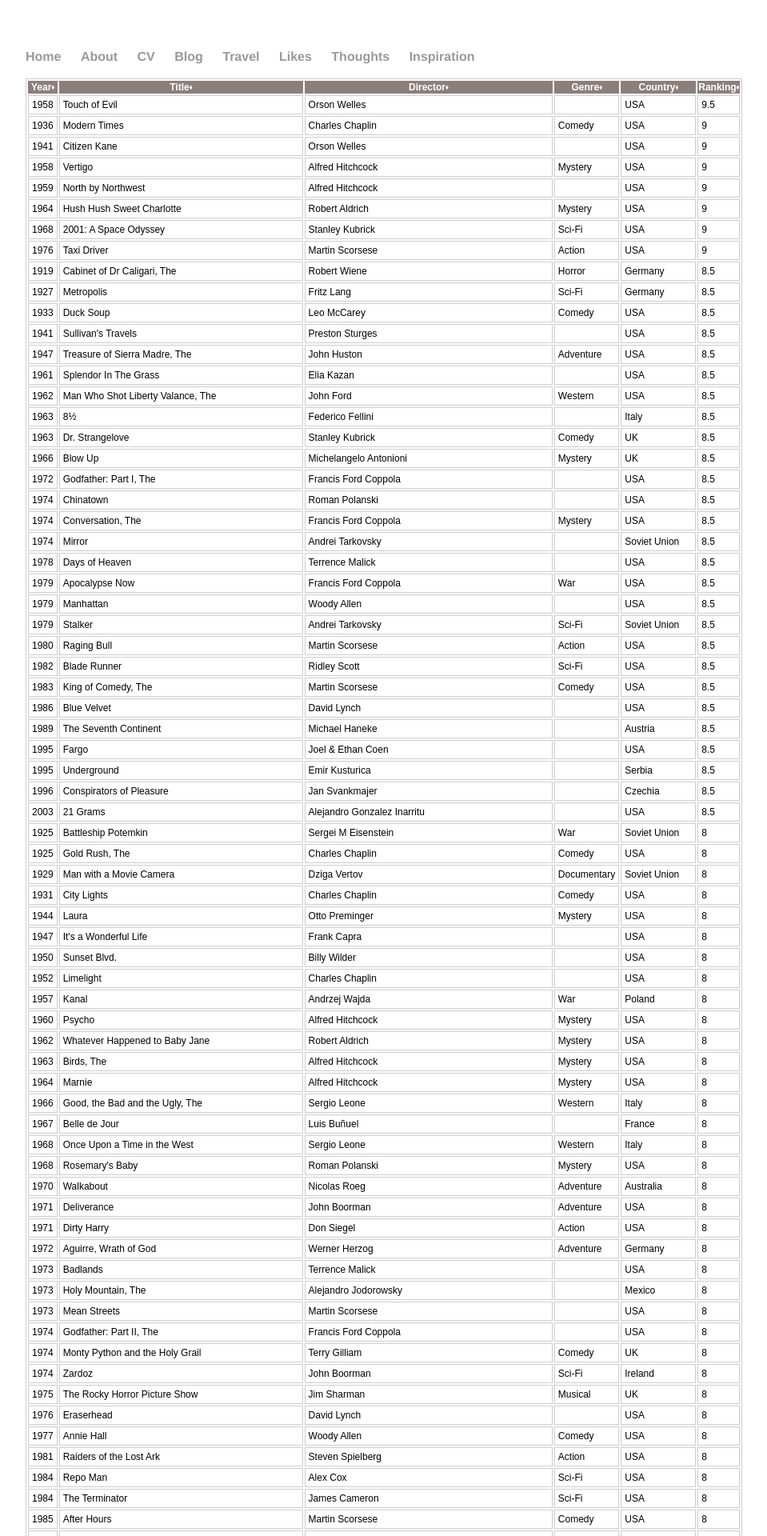
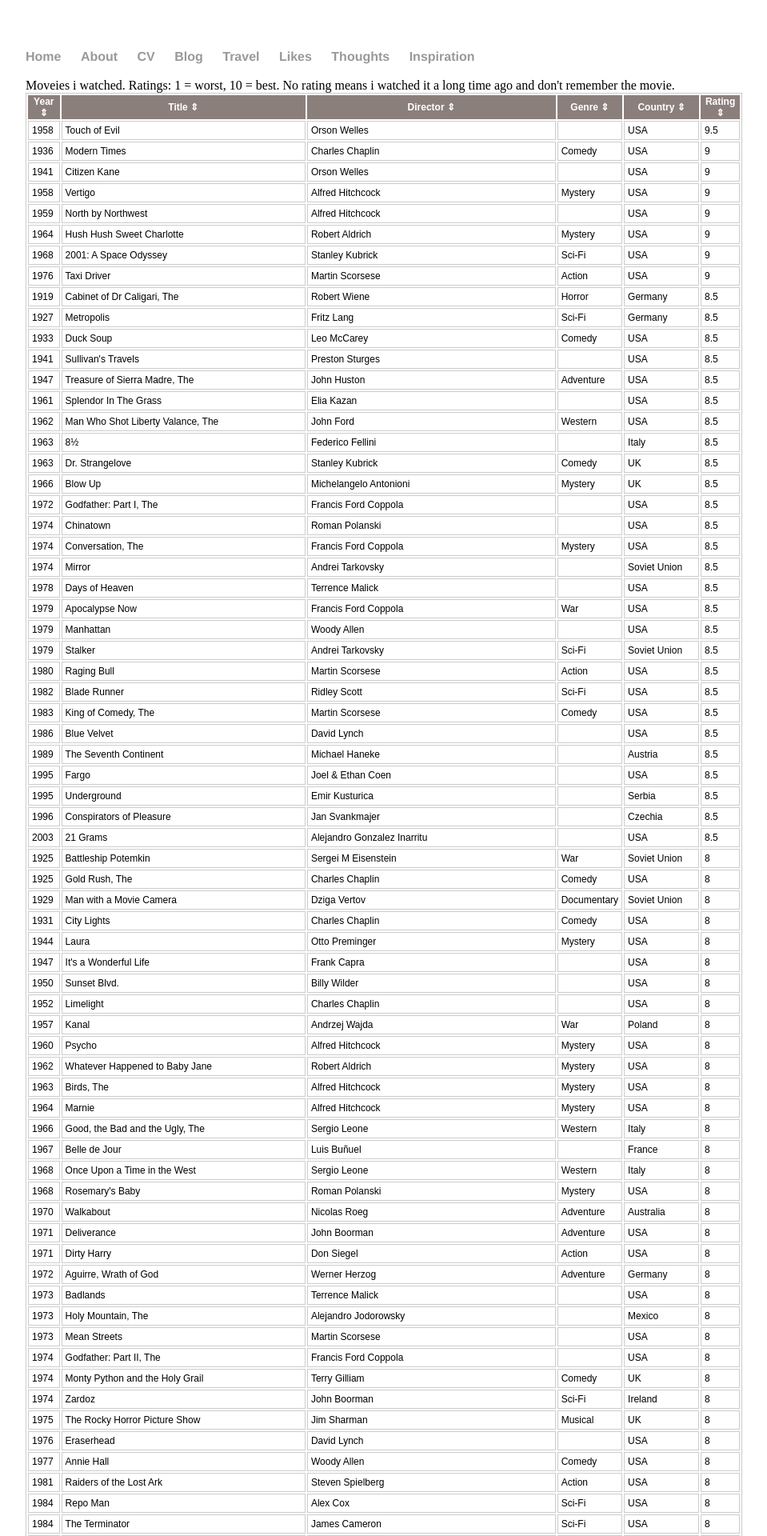
Before and after one commit to witba/witba.github.io, a Jekyll site: the page built from likes/index.html, in a window 1280 px wide. Shown: the top 1920 px of the page at 80% size, without its empty margins (160-1119 px from the left). Built offline with Jekyll 4.4.1, drawn with Linux system fonts in a browser that asks for light colours.

Commit message:
Update index.html

```diff
--- a/likes/index.html
+++ b/likes/index.html
@@ -1,13 +1,17 @@
 ---
 layout: default
-title: Movies i watched
+title: Likes
 ---
+
+Moveies i watched.
+Ratings: 1 = worst, 10 = best.
+No rating means i watched it a long time ago and don't remember the movie.
 
 <script src="/js/sorttable.js"></script>
 
 <style type="text/css">
 	table.sortable th:not(.sorttable_sorted):not(.sorttable_sorted_reverse):not(.sorttable_nosort):after {
-    content: "\2B2A"
+    content: " \21D5"
 }
 	table.sortable {
 		font-size: 12px;
@@ -27,7 +31,7 @@ title: Movies i watched
 </style>
 
 <table class="sortable">
-<thead><tr class="tableizer-firstrow"><th>Year</th><th>Title</th><th>Director</th><th>Genre</th><th>Country</th><th>Ranking</th></tr></thead><tbody>
+<thead><tr class="tableizer-firstrow"><th>Year</th><th>Title</th><th>Director</th><th>Genre</th><th>Country</th><th>Rating</th></tr></thead><tbody>
  <tr><td>1958</td><td>Touch of Evil </td><td>Orson Welles </td><td>&nbsp;</td><td>USA</td><td>9.5</td></tr>
  <tr><td>1936</td><td>Modern Times </td><td>Charles Chaplin </td><td>Comedy</td><td>USA</td><td>9</td></tr>
  <tr><td>1941</td><td>Citizen Kane </td><td>Orson Welles </td><td>&nbsp;</td><td>USA</td><td>9</td></tr>
```
